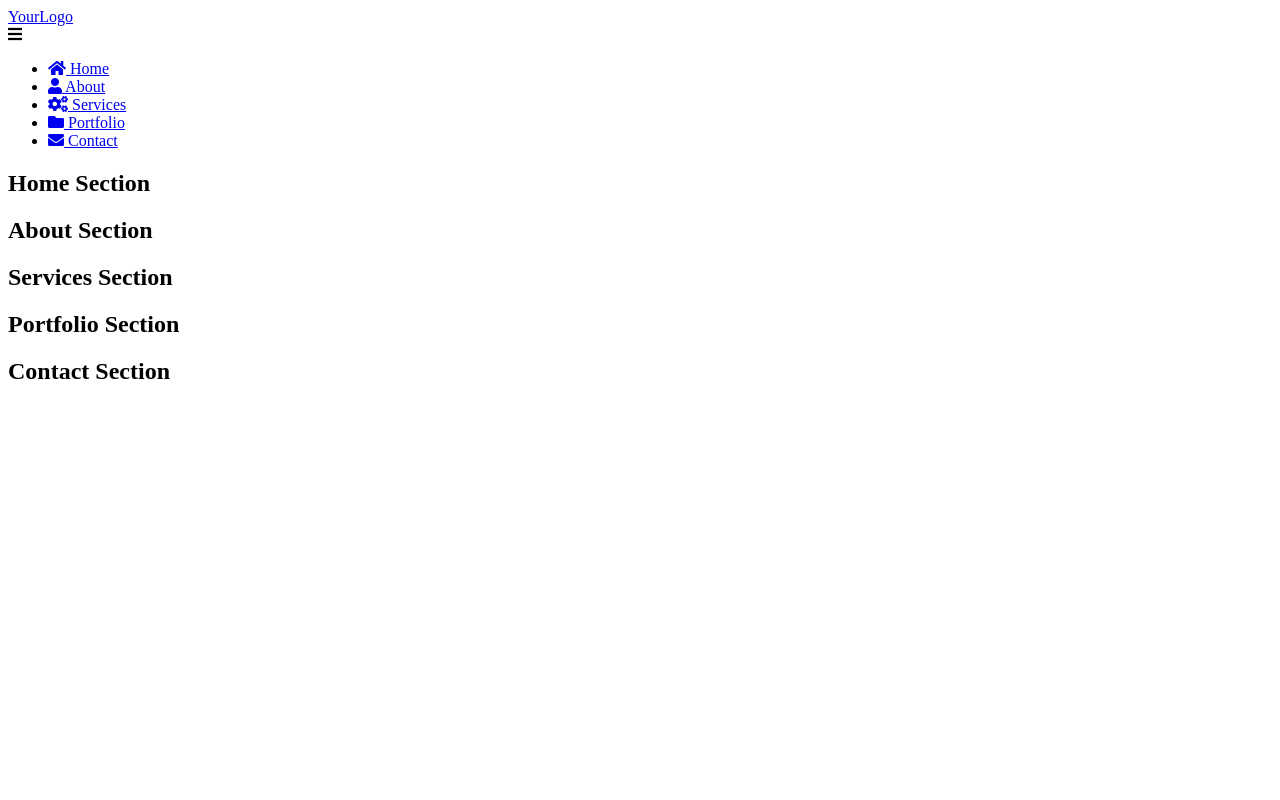
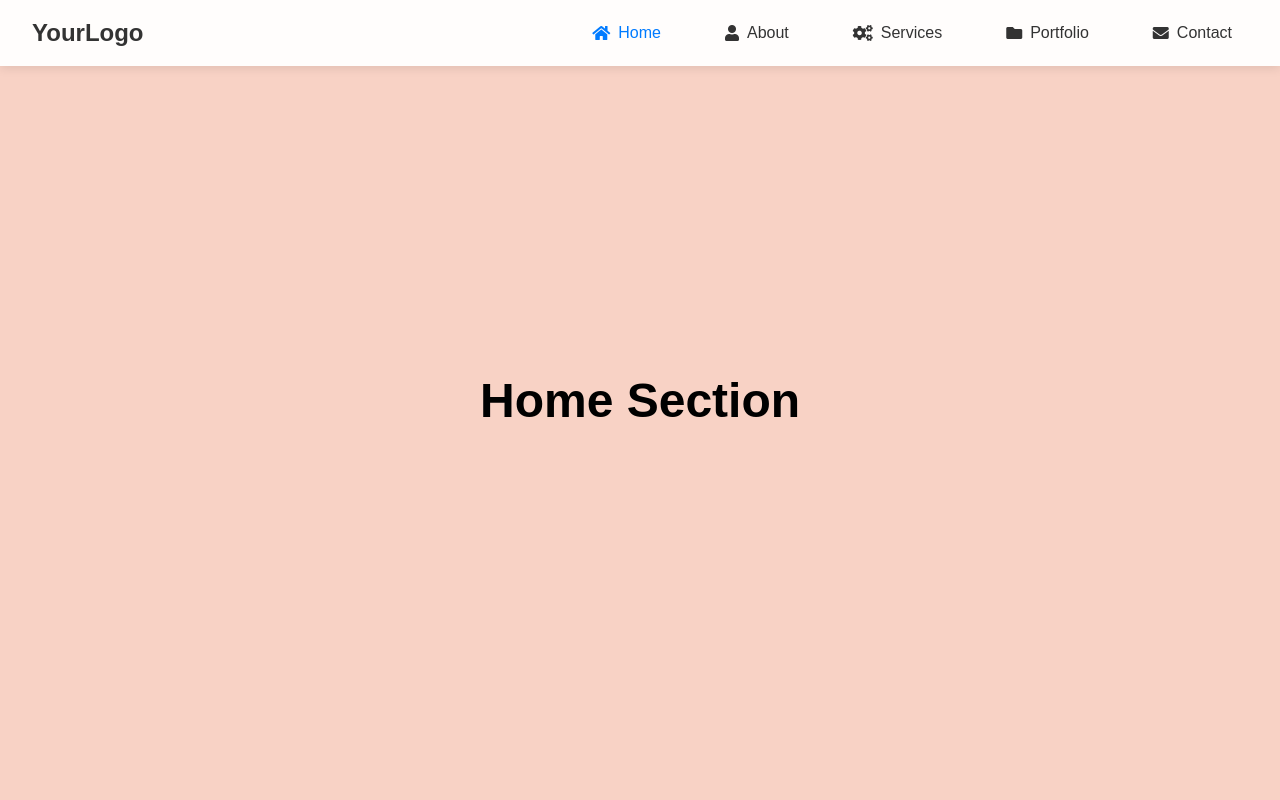
Before and after one commit to pranjalr004/SCT_WD_1, a plain HTML site: page index.html in a window 1280 px wide. Shown: the top 800 px of the page. Drawn offline with Linux system fonts and the light colour scheme.

Commit message:
Colors of Pages changed

```diff
--- a/index.html
+++ b/index.html
@@ -5,7 +5,7 @@
     <meta charset="UTF-8">
     <meta name="viewport" content="width=device-width, initial-scale=1.0">
     <title>Interactive Navigation Menu</title>
-    <link rel="stylesheet" href="styles.css">
+    <link rel="stylesheet" href="style.css">
     <link rel="stylesheet" href="https://cdnjs.cloudflare.com/ajax/libs/font-awesome/5.15.4/css/all.min.css">
 </head>
 <body>
--- a/style.css
+++ b/style.css
@@ -147,8 +147,8 @@ body{
 }
 
 /* Section Background Colors */
-#home { background-color: #f8f9fa; }
-#about { background-color: #e9ecef; }
-#services { background-color: #dee2e6; }
-#portfolio { background-color: #ced4da; }
-#contact { background-color: #adb5bd; }
+#home { background-color: #f8d2c5; }
+#about { background-color: #dcfbe4; }
+#services { background-color: #2b915d; }
+#portfolio { background-color: #ffdf00; }
+#contact { background-color: #f0a055; }
```
